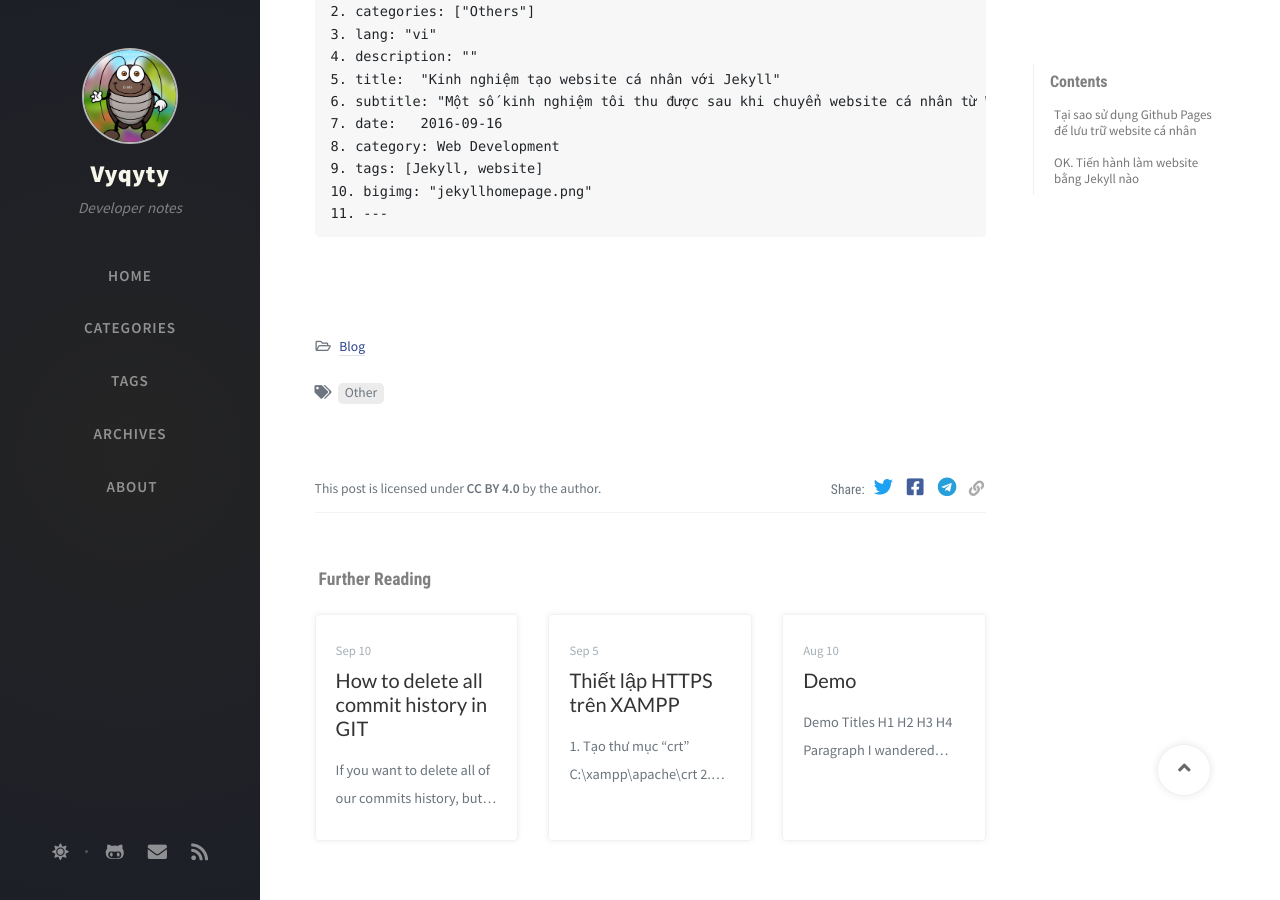
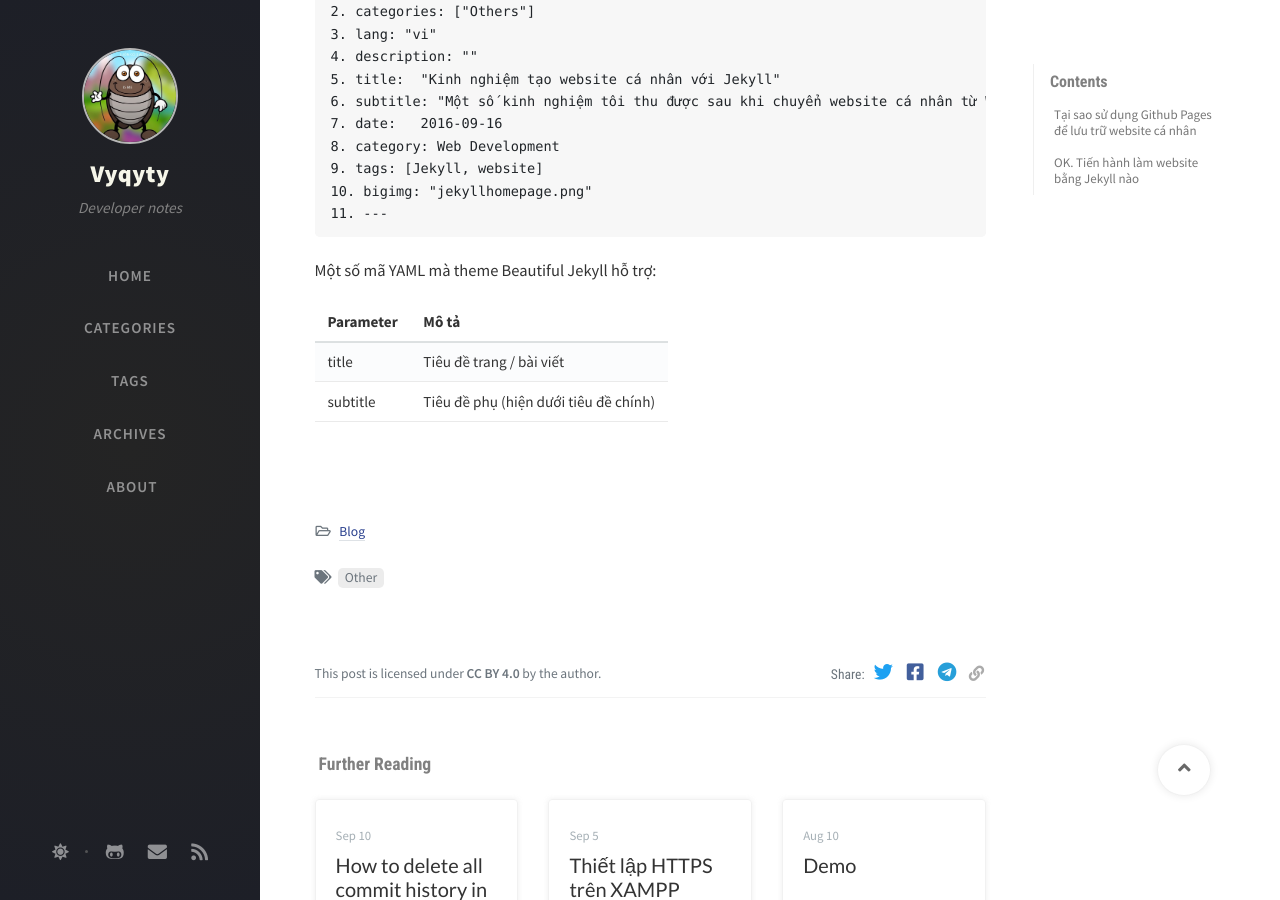
Before and after one commit to vyqyty/vyqyty.github.io, a Jekyll site: the page built from _posts/2020-10-14-tao-blog-voi-github.md, in a window 1280 px wide and 900 px high, scrolled down 3341 px. Built offline with Jekyll 4.4.1, drawn with Linux system fonts in a browser that asks for light colours; nearby versions of some CDN libraries; comment, search, counter and statistics services are not loaded.

Commit message:
Update 2020-10-14-tao-blog-voi-github.md

````diff
--- a/_posts/2020-10-14-tao-blog-voi-github.md
+++ b/_posts/2020-10-14-tao-blog-voi-github.md
@@ -89,3 +89,9 @@ Ví dụ mã YAML của bài viết này:
 10. bigimg: "jekyllhomepage.png"
 11. ---
 ```
+Một số mã YAML mà theme Beautiful Jekyll hỗ trợ:
+
+| Parameter   |      Mô tả      |
+|----------|:-------------|
+|title	|Tiêu đề trang / bài viết|
+|subtitle|	Tiêu đề phụ (hiện dưới tiêu đề chính)|
````
